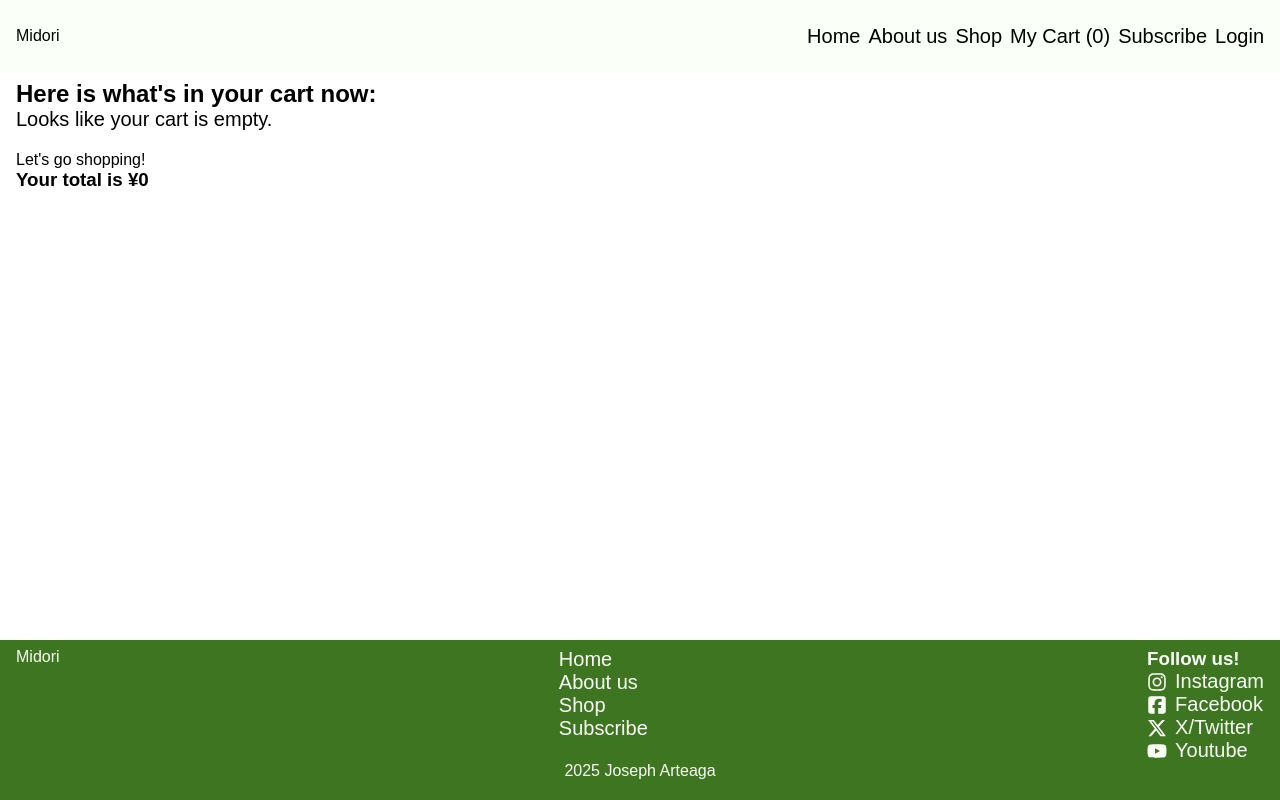
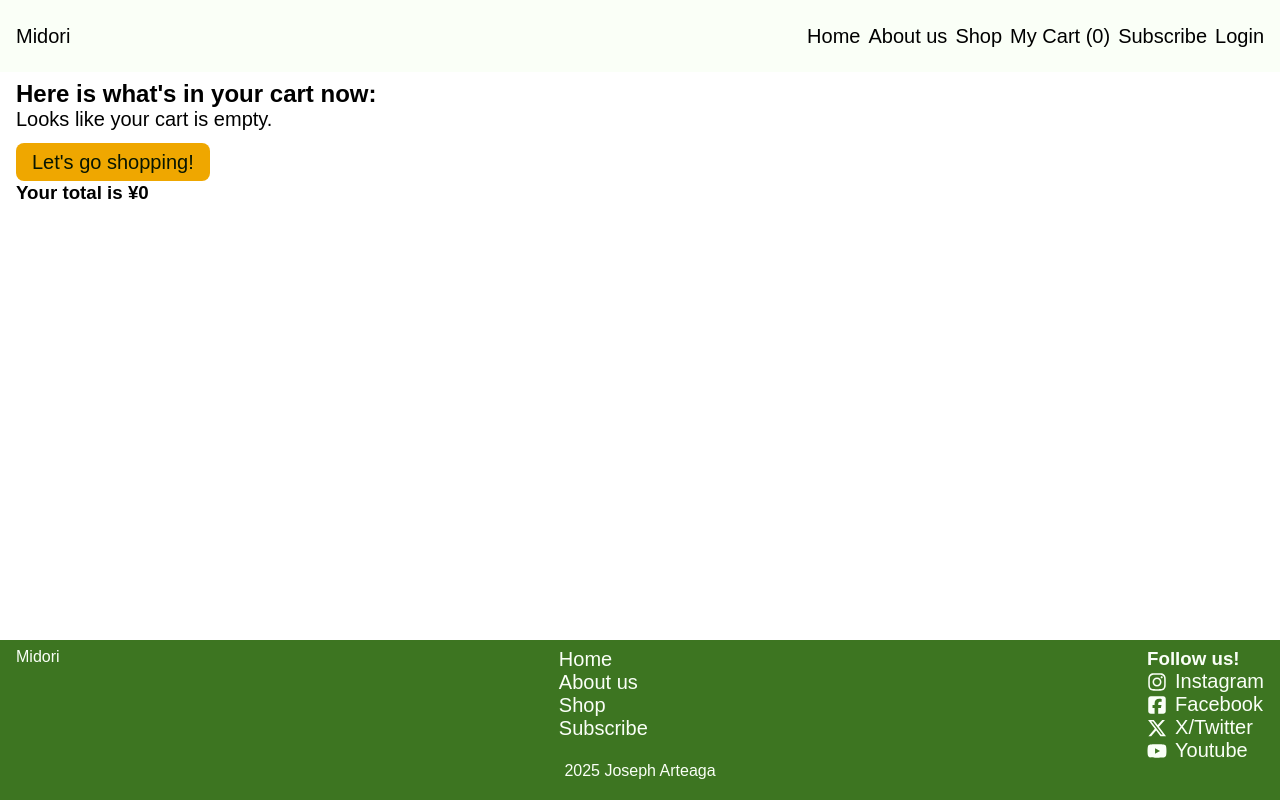
Before and after one commit to jarteaga127/midori-energy, a React (Vite) app: page /my-cart in a window 1280 px wide. Built offline with nearby package versions, Linux system fonts and the light colour scheme; a web font is replaced by a local one.

Commit message:
Created css file for cart page

```diff
--- a/src/index.css
+++ b/src/index.css
@@ -64,6 +64,7 @@
   color: #000;
   text-decoration: none;
   transition: .5s;
+  font-size: 20px;
 }
 
 .link:hover {
--- a/src/pages/CartPage.jsx
+++ b/src/pages/CartPage.jsx
@@ -1,3 +1,4 @@
+import "../styles/cart-page.css";
 import { Link } from "react-router-dom";
 
 const CartPage = ({cart, removeFromCart}) => {
@@ -8,9 +9,9 @@
         <section>
             <h1>Here is what's in your cart now:</h1>
             {cart.length === 0 ? (
-                <div>
+                <div className="empty-cart">
     <p>Looks like your cart is empty.</p>
-    <Link to="/shop" className='link'>Let's go shopping!</Link>
+    <Link to="/shop" className='section-link'>Let's go shopping!</Link>
 </div>
 ) : (
 <div className="my-cart-container">
--- /dev/null
+++ b/src/styles/cart-page.css
@@ -0,0 +1,11 @@
+.cart-item {
+display: flex;
+justify-content: space-between;
+border: 1px solid;
+align-items: center;
+margin-bottom: .5rem;
+}
+
+.empty-cart {
+    margin-bottom: .5rem;
+}
```
